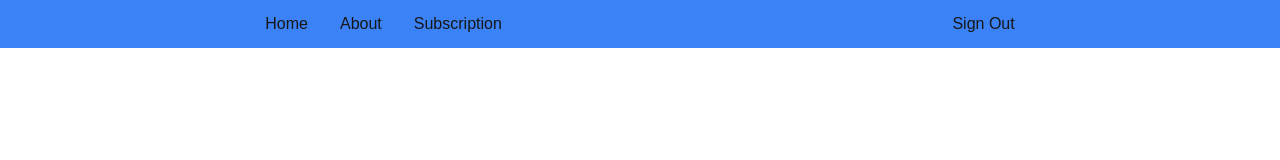
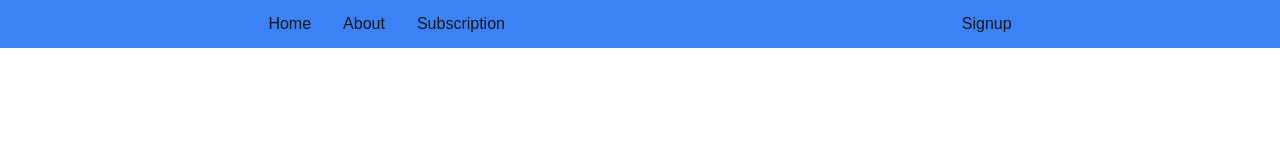
Before and after one commit to kennie-larkson/fullstack-todo-app, a Next.js app: page / in a window 1280 px wide. Shown: the top 160 px of the page. Built offline with nearby package versions, Linux system fonts and the light colour scheme; no server answers; the database is empty.

Commit message:
fixed no-unused-vars errors on deployment @ navbar.tsx

```diff
--- a/app/navbar.tsx
+++ b/app/navbar.tsx
@@ -3,7 +3,8 @@
 import React from "react";
 
 export default function Navbar() {
-  const [isLoggedin, setIsLoggedIn] = React.useState<boolean>(true);
+  const [isLoggedin, setIsLoggedIn] = React.useState<boolean>(false);
+
   return (
     <div className="flex items-center justify-center md:justify-around space-x-4  py-3 md:px-12 bg-blue-500 border-0 sticky top-0 z-50 ">
       <div className="flex">
@@ -19,6 +20,9 @@ export default function Navbar() {
         className={` ${
           isLoggedin ? "hidden" : "flex"
         } cursor-pointer md:hover:font-semibold`}
+        onClick={() => {
+          setIsLoggedIn((prev) => !prev);
+        }}
       >
         <p>Signup</p>
       </div>
@@ -26,6 +30,9 @@ export default function Navbar() {
         className={` ${
           isLoggedin ? "flex" : "hidden"
         } cursor-pointer md:hover:font-semibold`}
+        onClick={() => {
+          setIsLoggedIn((prev) => !prev);
+        }}
       >
         <p>Sign Out</p>
       </div>
```
